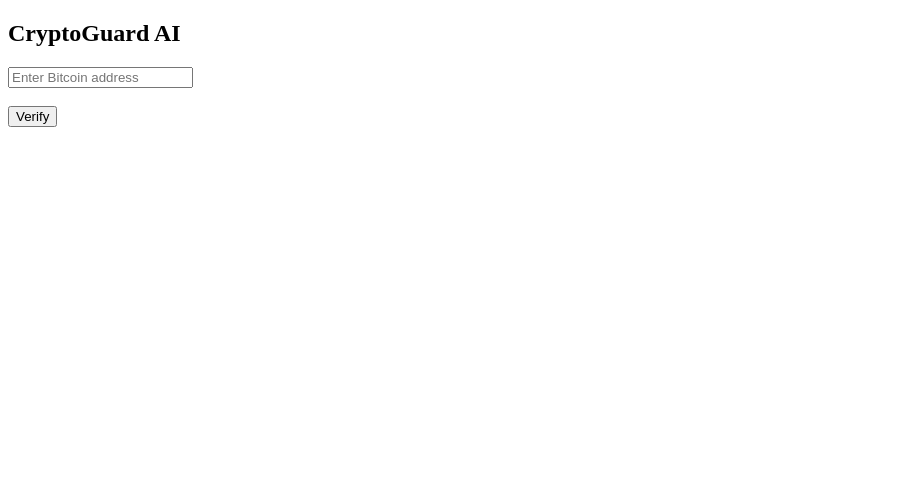
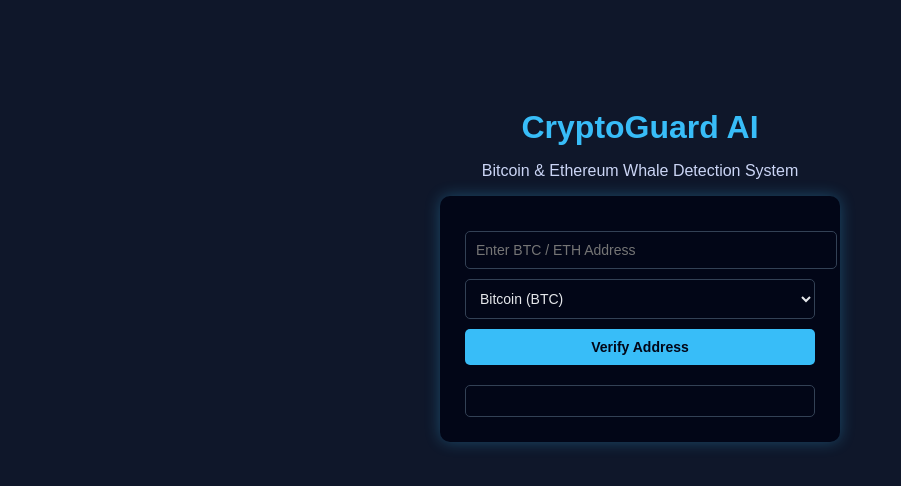
Before and after one commit to hemazzz/cryptoguard-ai-cloud, a plain HTML site: page frontend/index.html in a window 1280 px wide. Shown: the whole page, without its empty margins (0-901 px from the left). Drawn offline with Linux system fonts and the light colour scheme.

Commit message:
CryptoGuard AI - BTC & ETH backend working

```diff
--- a/frontend/index.html
+++ b/frontend/index.html
@@ -1,20 +1,144 @@
 <!DOCTYPE html>
-<html>
+<html lang="en">
 <head>
-  <title>CryptoGuard AI</title>
+    <meta charset="UTF-8">
+    <title>CryptoGuard AI</title>
+    <meta name="viewport" content="width=device-width, initial-scale=1.0">
+
+    <style>
+        body {
+            font-family: Arial, sans-serif;
+            background-color: #0f172a;
+            color: #e5e7eb;
+            text-align: center;
+            padding-top: 80px;
+        }
+
+        h1 {
+            color: #38bdf8;
+            margin-bottom: 10px;
+        }
+
+        p {
+            color: #cbd5f5;
+        }
+
+        .card {
+            background-color: #020617;
+            width: 350px;
+            margin: auto;
+            padding: 25px;
+            border-radius: 10px;
+            box-shadow: 0 0 15px rgba(56,189,248,0.3);
+        }
+
+        input, select, button {
+            width: 100%;
+            padding: 10px;
+            margin-top: 10px;
+            border-radius: 5px;
+            border: none;
+            font-size: 14px;
+        }
+
+        input, select {
+            background-color: #020617;
+            color: #e5e7eb;
+            border: 1px solid #334155;
+        }
+
+        button {
+            background-color: #38bdf8;
+            color: #020617;
+            font-weight: bold;
+            cursor: pointer;
+        }
+
+        button:hover {
+            background-color: #0ea5e9;
+        }
+
+        #result {
+            margin-top: 20px;
+            text-align: left;
+            background-color: #020617;
+            padding: 15px;
+            border-radius: 5px;
+            border: 1px solid #334155;
+        }
+    </style>
 </head>
 <body>
 
-<h2>CryptoGuard AI</h2>
+    <h1>CryptoGuard AI</h1>
+    <p>Bitcoin & Ethereum Whale Detection System</p>
 
-<input type="text" id="address" placeholder="Enter Bitcoin address">
-<br><br>
+    <div class="card">
+        <input
+            id="address"
+            type="text"
+            placeholder="Enter BTC / ETH Address">
 
-<button onclick="verify()">Verify</button>
+        <select id="chain">
+            <option value="BTC">Bitcoin (BTC)</option>
+            <option value="ETH">Ethereum (ETH)</option>
+        </select>
 
-<pre id="result"></pre>
+        <button onclick="verifyAddress()">Verify Address</button>
 
-<script src="script.js"></script>
+        <div id="result"></div>
+    </div>
+
+    <script>
+        async function verifyAddress() {
+            const address = document.getElementById("address").value.trim();
+            const chain = document.getElementById("chain").value;
+            const resultDiv = document.getElementById("result");
+
+            if (address === "") {
+                resultDiv.innerHTML = "<b style='color:red'>Please enter an address</b>";
+                return;
+            }
+
+            resultDiv.innerHTML = "Checking blockchain data... ⏳";
+
+            try {
+                const response = await fetch(
+                    "http://127.0.0.1:8000/verify",   // 🔁 change to Render URL later
+                    {
+                        method: "POST",
+                        headers: {
+                            "Content-Type": "application/json"
+                        },
+                        body: JSON.stringify({
+                            address: address,
+                            chain: chain
+                        })
+                    }
+                );
+
+                const data = await response.json();
+
+                if (data.error) {
+                    resultDiv.innerHTML = `<b style="color:red">${data.error}</b>`;
+                    return;
+                }
+
+                resultDiv.innerHTML = `
+                    <b>Chain:</b> ${data.chain}<br>
+                    <b>Balance:</b> ${data.balance}<br>
+                    ${data.transactions !== undefined
+                        ? `<b>Transactions:</b> ${data.transactions}<br>`
+                        : ""
+                    }
+                    <b>Status:</b> ${data.result}
+                `;
+
+            } catch (err) {
+                resultDiv.innerHTML = "<b style='color:red'>Backend not reachable</b>";
+            }
+        }
+    </script>
 
 </body>
 </html>
--- a/frontend/script.js
+++ b/frontend/script.js
@@ -1,35 +1,24 @@
-function checkAddress() {
-  const address = document.getElementById("address").value.trim();
+async function verify() {
+  const address = document.getElementById("address").value;
+  const chain = document.getElementById("chain").value;
 
-  fetch("https://cryptoguard-ai-cloud.onrender.com/check-address", {
+  const res = await fetch("http://127.0.0.1:8000/verify", {
     method: "POST",
     headers: {
       "Content-Type": "application/json"
     },
     body: JSON.stringify({
-      address: address   // 🔴 MUST MATCH backend
+      address: address,
+      chain: chain
     })
-  })
-  .then(res => res.json())
-  .then(data => {
-    if (!data.valid) {
-      document.getElementById("result").innerHTML = "Invalid Address";
-      return;
-    }
+  });
 
-    document.getElementById("result").innerHTML = `
-      <b>Bitcoin Address ✅</b><br><br>
-      Balance: ${data.balance} BTC<br>
-      Total Transactions: ${data.total_tx}<br><br>
+  const data = await res.json();
 
-      Market Behavior: ${data.market}<br>
-      Scam Status: ${data.scam}<br>
-      Whale Activity: ${data.whale}<br><br>
-
-      Reason: ${data.reason}
-    `;
-  })
-  .catch(err => {
-    document.getElementById("result").innerHTML = "Error connecting to backend";
-  });
+  document.getElementById("result").innerHTML = `
+    <b>Chain:</b> ${data.chain}<br>
+    <b>Balance:</b> ${data.balance}<br>
+    <b>Transactions:</b> ${data.transactions ?? "-"}<br>
+    <b>Status:</b> ${data.result}
+  `;
 }
```
Also changed, not shown: backend/requirements.txt, 1 other file.
